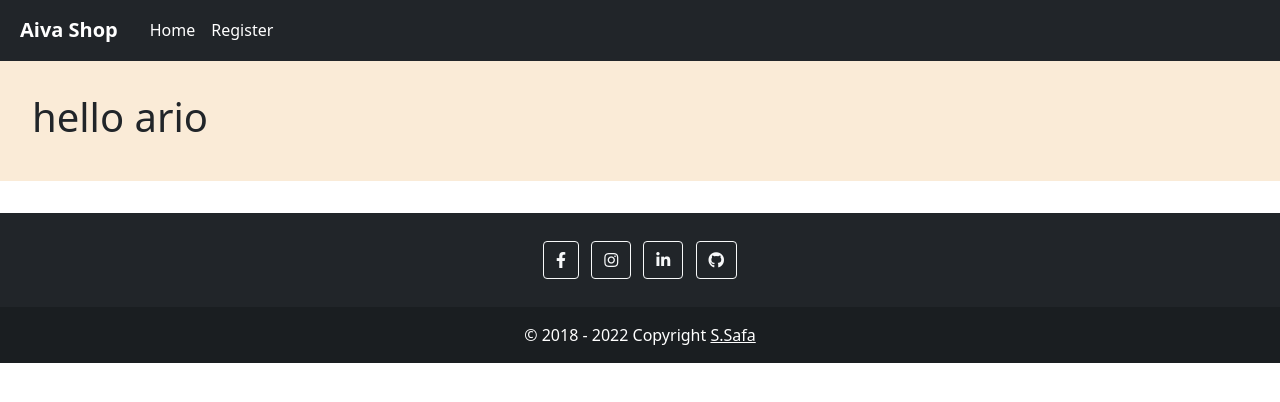
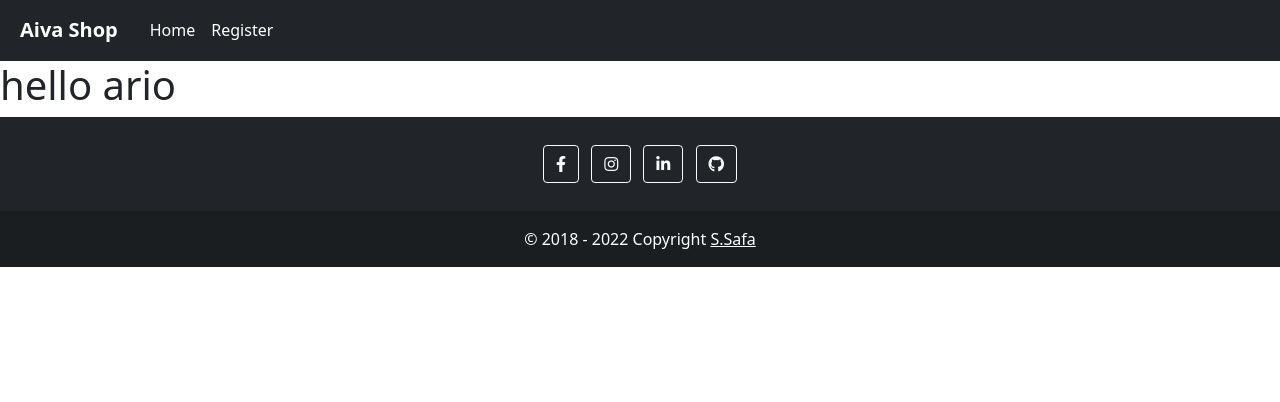
Before and after one commit to cybera3s/shop-sample, a Django app: page / in a window 1280 px wide. Shown: the part 1-403 px from the top of the page. Run offline with Django 4.2, Linux system fonts and the light colour scheme; some libraries are stand-ins or nearby versions.

Commit message:
refactor base.html

```diff
--- a/train_ecommerce/templates/base.html
+++ b/train_ecommerce/templates/base.html
@@ -7,30 +8,13 @@
           integrity="sha384-EVSTQN3/azprG1Anm3QDgpJLIm9Nao0Yz1ztcQTwFspd3yD65VohhpuuCOmLASjC" crossorigin="anonymous">
     <link rel="stylesheet" href="https://pro.fontawesome.com/releases/v5.10.0/css/all.css"
           integrity="sha384-AYmEC3Yw5cVb3ZcuHtOA93w35dYTsvhLPVnYs9eStHfGJvOvKxVfELGroGkvsg+p" crossorigin="anonymous"/>
+    <link rel="stylesheet" href="{% static 'css/base_style.css' %}">
     <style>
-         .jumbotron{
-            padding:2rem;
-            margin-bottom: 2rem;
-            background-color: antiquewhite;
-        }
 
-        .nav-item:hover{
-            background-color: orangered;
-            border-radius: 5px;
-            transition: ease 500ms;
-            font-weight: bold;
-        }
+         {% block extra_headers %}
+         {% endblock %}
+    </style>
 
-        .navbar-brand:hover{
-            background-color:orangered!important;
-            color:white!important;
-            transition: ease 500ms;
-            border-radius: 5px;
-
-        }
-    </style>
-    {% block extra_head %}
-    {% endblock %}
 </head>
 <body>
     {% include 'inc/nav.html' %}
```
Also changed, not shown: other parts of train_ecommerce/templates/base.html (+1 -0 lines).
